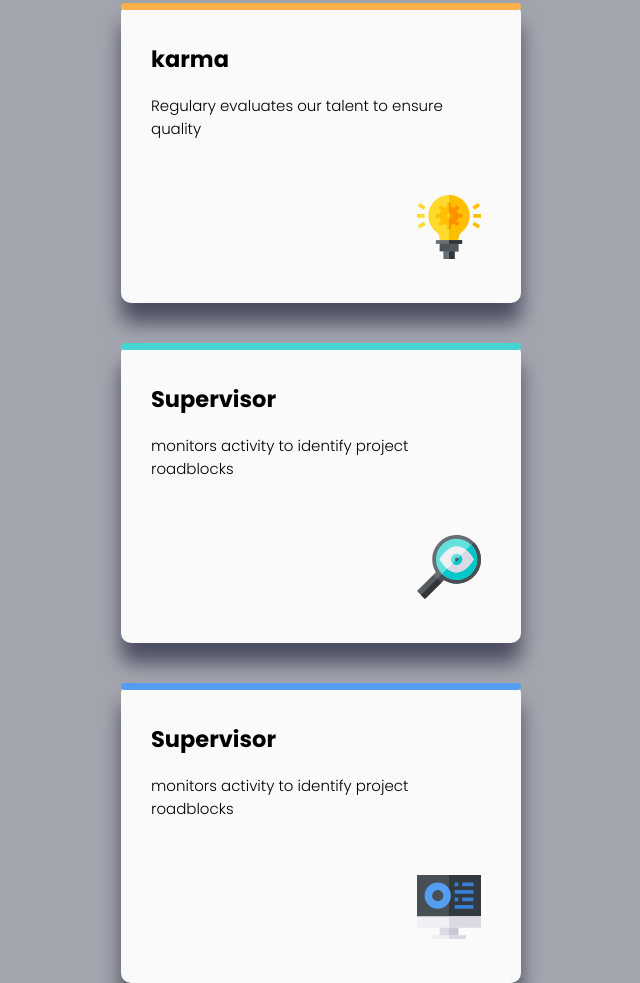
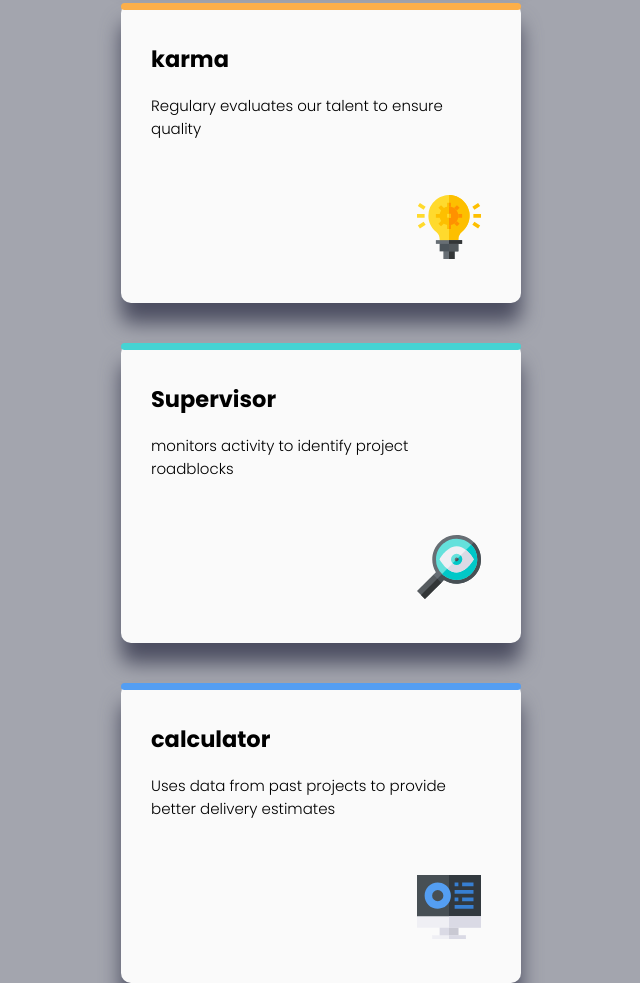
Before and after one commit to Gabriel-lxco/codificacao_frontend, a plain HTML site: page aula_13/atividade-card/index.html in a window 1280 px wide. Shown: the part 648-1631 px from the top of the page, without its empty margins (319-959 px from the left). Drawn offline with Linux system fonts and the light colour scheme.

Commit message:
Atualizando erro da atividade sobre posicionamento(cards)

```diff
--- a/aula_13/atividade-card/index.html
+++ b/aula_13/atividade-card/index.html
@@ -189,8 +189,10 @@
 
     <div class="card04">
       <div class="range-card4"></div>
-      <h2 class="title-card4">Supervisor</h2>
-      <p class="text-card4">monitors activity to identify project roadblocks</p>
+      <h2 class="title-card4">calculator</h2>
+      <p class="text-card4">
+        Uses data from past projects to provide better delivery estimates
+      </p>
       <div class="icon-calculator">
         <svg xmlns="http://www.w3.org/2000/svg" width="64" height="64">
           <g fill="none">
```
